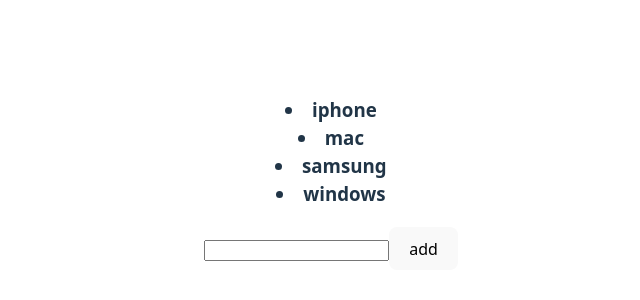
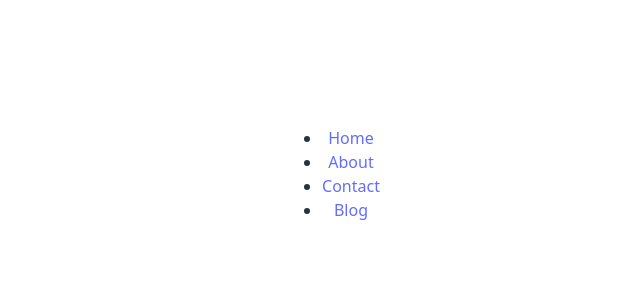
Before and after one commit to Nourvic/Web-Applications, a React (Vite) app in the folder React-with-ts/react-project/: page / in a window 1280 px wide. Shown: the part 226-526 px from the top of the page, without its empty margins (309-949 px from the left). Built offline with nearby package versions, Linux system fonts and the light colour scheme.

Commit message:
task 5 is done

```diff
--- a/React-with-ts/react-project/src/App.tsx
+++ b/React-with-ts/react-project/src/App.tsx
@@ -12,12 +12,13 @@
 //import Artikel from "./myComponent/task2/artikel";
 //import MyButton from "./myComponent/task3/MyButton";
 //import MyInput from "./myComponent/task3/MyInput";
-import Arr from "./myComponent/task4/Arr";
+//import Arr from "./myComponent/task4/Arr";
+import Navbar from "./myComponent/task5/Navbar";
 function App() {
   return (
     <>
       <div>
-        <Arr />
+        <Navbar />
       </div>
     </>
   );
--- /dev/null
+++ b/React-with-ts/react-project/src/myComponent/task5/Navbar.tsx
@@ -0,0 +1,24 @@
+export default function Navbar() {
+  const links = [
+    { title: "Home", url: "/" },
+    { title: "About", url: "/about" },
+    { title: "Contact", url: "/contact" },
+    { title: "Blog", url: "/blog" },
+  ];
+  return (
+    <div>
+      <nav>
+        <ul>
+          {links.map((event, index) => {
+            return (
+              <li key={index}>
+                {" "}
+                <a href={event.url}>{event.title}</a>
+              </li>
+            );
+          })}
+        </ul>
+      </nav>
+    </div>
+  );
+}
```
